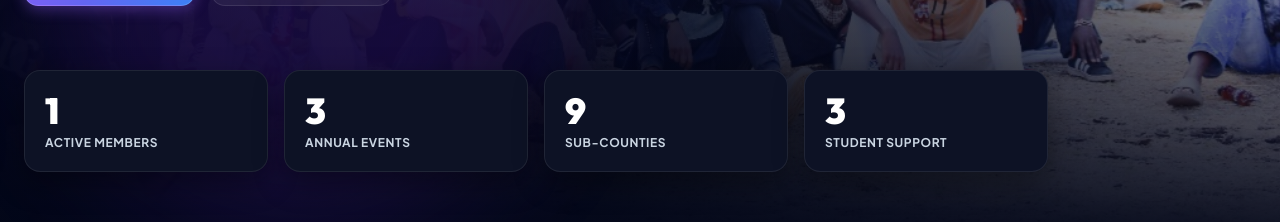
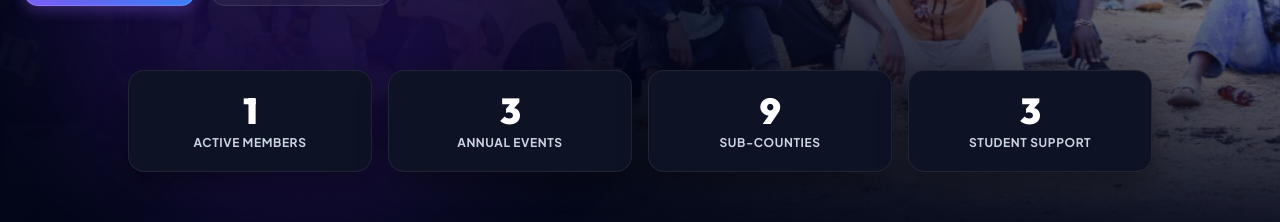
Before and after one commit to Omwenga75/gusa, a Next.js app: page / in a window 1280 px wide. Shown: the part 522-744 px from the top of the page. Built offline with nearby package versions, Linux system fonts and the light colour scheme; no server answers; the database is empty.

Commit message:
Center stat cards grid and text alignment horizontally

```diff
--- a/src/app/page.tsx
+++ b/src/app/page.tsx
@@ -178,26 +178,26 @@ export default async function HomePage() {
 
         {/* Stat Counters Grid */}
         <div className="container mx-auto px-4 sm:px-6 relative z-10 mt-6 sm:mt-8">
-          <div className="grid grid-cols-2 md:grid-cols-4 gap-3 sm:gap-4 max-w-5xl mx-auto lg:mx-0">
-            <div className="glass-card p-4 sm:p-5 rounded-2xl bg-slate-950/80 border border-white/15 text-center lg:text-left backdrop-blur-xl hover:border-violet-500/40 transition-colors shadow-lg">
+          <div className="grid grid-cols-2 md:grid-cols-4 gap-3 sm:gap-4 max-w-5xl mx-auto">
+            <div className="glass-card p-4 sm:p-5 rounded-2xl bg-slate-950/80 border border-white/15 text-center backdrop-blur-xl hover:border-violet-500/40 transition-colors shadow-lg">
               <h3 className="text-2xl sm:text-3xl md:text-4xl font-black text-violet-400 mb-1">
                 {stats ? stats.activeMembers.toLocaleString() : '1'}
               </h3>
               <p className="text-[10px] sm:text-xs font-bold uppercase tracking-wider text-slate-300">Active Members</p>
             </div>
-            <div className="glass-card p-4 sm:p-5 rounded-2xl bg-slate-950/80 border border-white/15 text-center lg:text-left backdrop-blur-xl hover:border-blue-500/40 transition-colors shadow-lg">
+            <div className="glass-card p-4 sm:p-5 rounded-2xl bg-slate-950/80 border border-white/15 text-center backdrop-blur-xl hover:border-blue-500/40 transition-colors shadow-lg">
               <h3 className="text-2xl sm:text-3xl md:text-4xl font-black text-blue-400 mb-1">
                 {stats ? stats.annualEvents.toLocaleString() : '3'}
               </h3>
               <p className="text-[10px] sm:text-xs font-bold uppercase tracking-wider text-slate-300">Annual Events</p>
             </div>
-            <div className="glass-card p-4 sm:p-5 rounded-2xl bg-slate-950/80 border border-white/15 text-center lg:text-left backdrop-blur-xl hover:border-pink-500/40 transition-colors shadow-lg">
+            <div className="glass-card p-4 sm:p-5 rounded-2xl bg-slate-950/80 border border-white/15 text-center backdrop-blur-xl hover:border-pink-500/40 transition-colors shadow-lg">
               <h3 className="text-2xl sm:text-3xl md:text-4xl font-black text-pink-400 mb-1">
                 {stats ? stats.subCounties.toLocaleString() : '9'}
               </h3>
               <p className="text-[10px] sm:text-xs font-bold uppercase tracking-wider text-slate-300">Sub-Counties</p>
             </div>
-            <div className="glass-card p-4 sm:p-5 rounded-2xl bg-slate-950/80 border border-white/15 text-center lg:text-left backdrop-blur-xl hover:border-cyan-500/40 transition-colors shadow-lg">
+            <div className="glass-card p-4 sm:p-5 rounded-2xl bg-slate-950/80 border border-white/15 text-center backdrop-blur-xl hover:border-cyan-500/40 transition-colors shadow-lg">
               <h3 className="text-2xl sm:text-3xl md:text-4xl font-black text-cyan-400 mb-1">
                 {stats ? stats.studentSupport.toLocaleString() : '3'}
               </h3>
```
